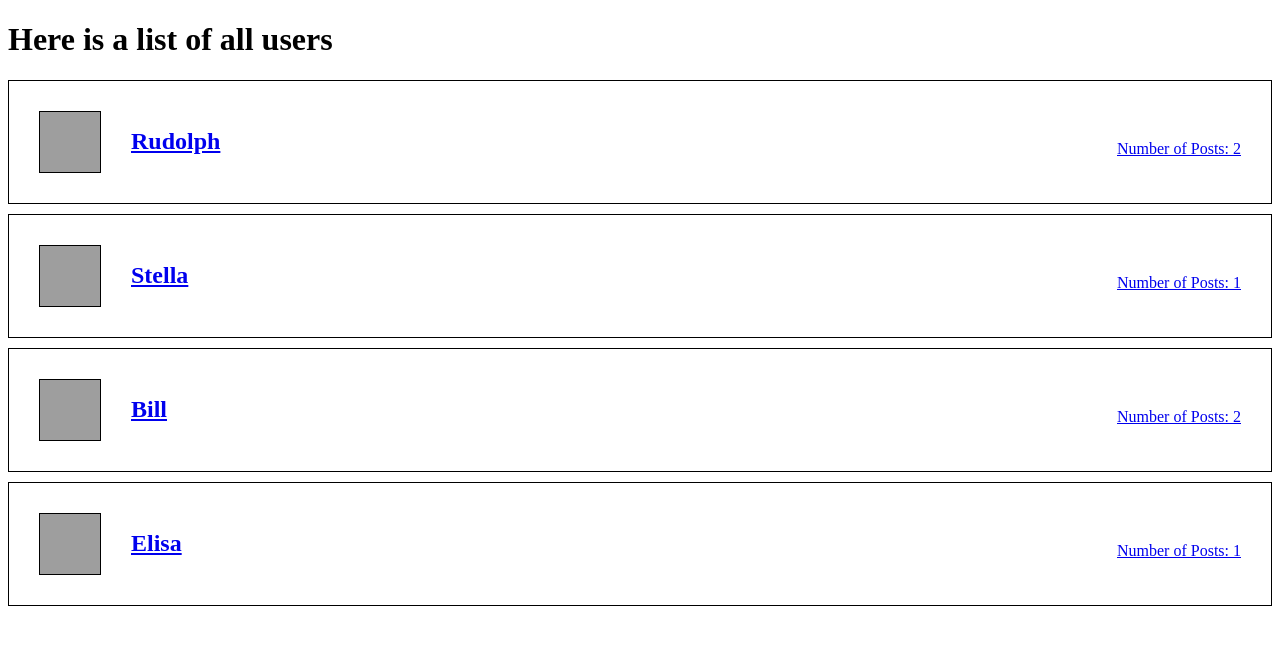
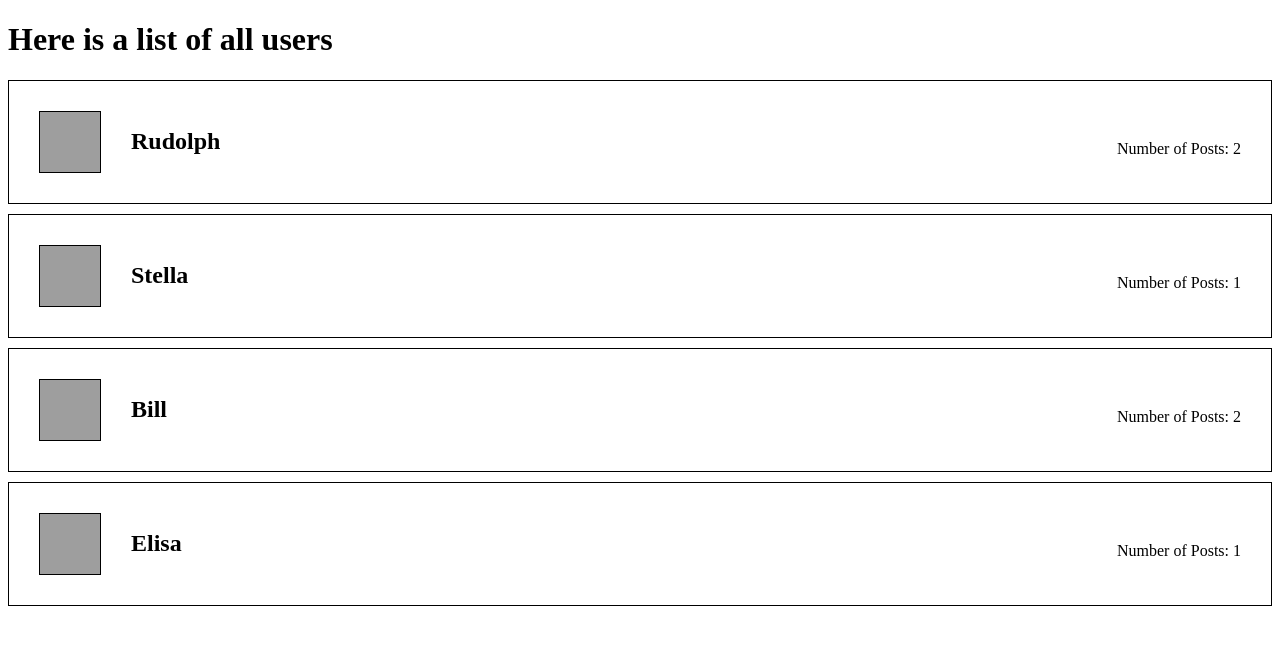
Before and after one commit to Felipeg005/FrameNoob-Blog, a Rails app: page / in a window 1280 px wide. Shown: the top 645 px of the page. Run offline with Rails 7, Linux system fonts and the light colour scheme; grey boxes are pictures that could not be loaded.

Commit message:
Add final styles

```diff
--- a/app/assets/stylesheets/application.css
+++ b/app/assets/stylesheets/application.css
@@ -1,3 +1,8 @@
+a {
+  text-decoration: none;
+  color: black;
+}
+
 .users-container,
 .bio-container,
 .posts-container {
```
